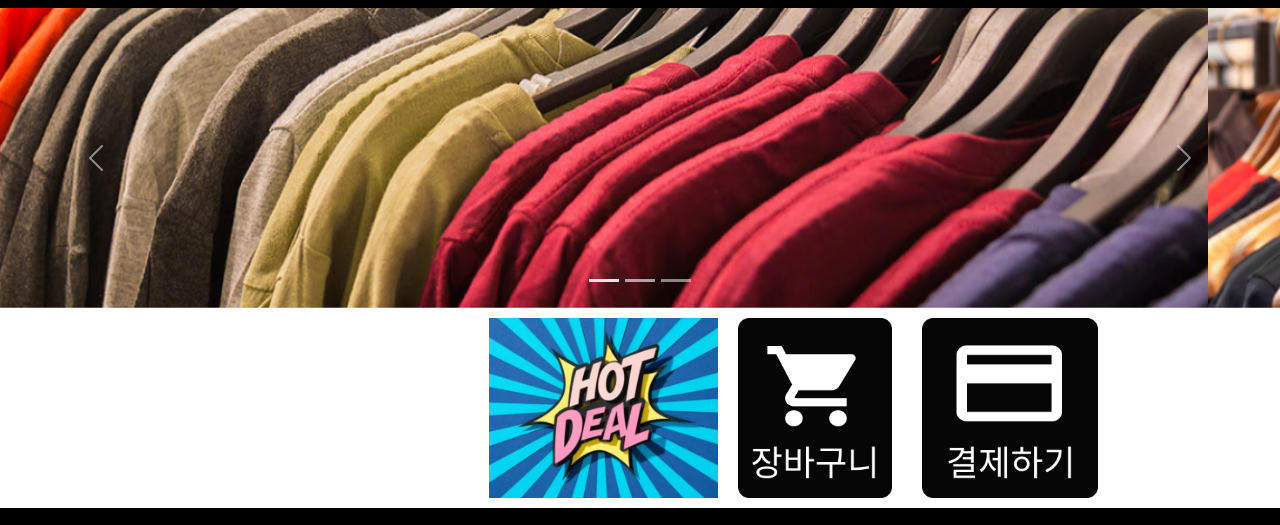
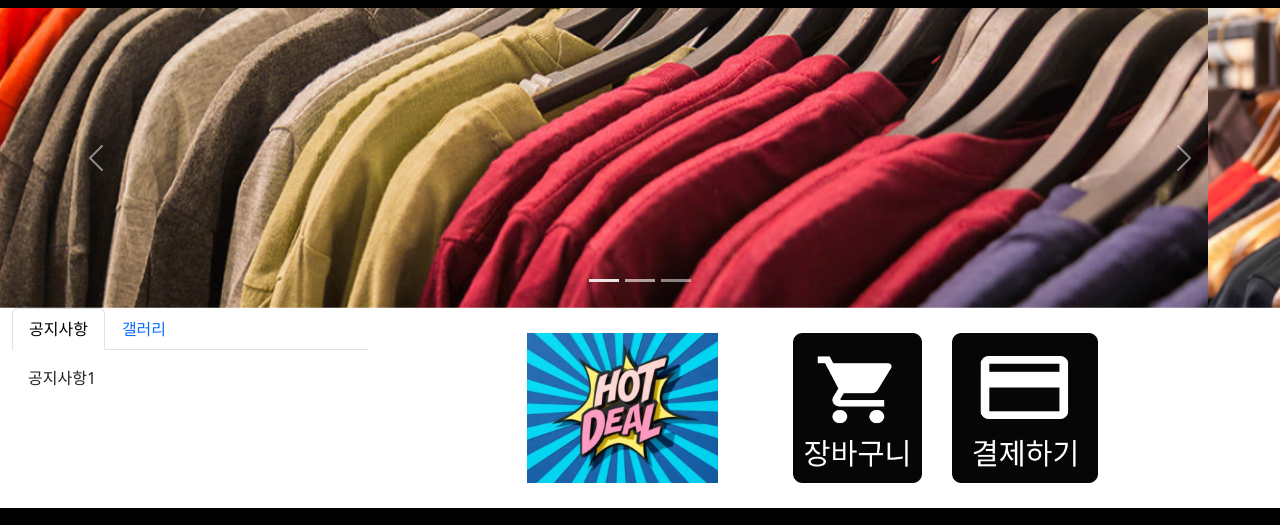
Before and after one commit to ghpark7/justshopping, a plain HTML site: page index.html in a window 1280 px wide. Shown: the part 92-617 px from the top of the page. Drawn offline with Linux system fonts and the light colour scheme.

Commit message:
Update index.html

```diff
--- a/index.html
+++ b/index.html
@@ -1,64 +1,93 @@
 <!DOCTYPE html>
 <html lang="ko">
+
 <head>
     <meta charset="UTF-8">
     <meta name="viewport" content="width=device-width, initial-scale=1.0">
-    <title>JUST 쇼핑몰</title>
+    <title>JUST Shopping</title>
     <link rel="stylesheet" href="bootstrap/css/bootstrap.min.css">
     <script src="https://kit.fontawesome.com/77fba380d7.js" crossorigin="anonymous"></script>
     <style>
         .bg-black {
             background-color: #000 !important;
         }
+
         .navbar {
             height: 100px;
             margin-bottom: 0;
         }
+
         .carousel-inner img {
             height: 300px;
             object-fit: cover;
         }
+
         .carousel {
             margin-bottom: 0;
         }
+
         .content-section {
             height: 200px;
             overflow: hidden;
             margin: 0;
         }
+
         .footer {
             height: 100px;
             display: flex;
             align-items: center;
             margin: 0;
         }
-        .footer p, .footer img, .footer i {
+
+        .footer p,
+        .footer img,
+        .footer i {
             margin: 0 10px;
             font-size: 24px;
         }
-        .navbar-nav .nav-item .nav-link:hover + .dropdown-menu,
+
+        .navbar-nav .nav-item .nav-link:hover+.dropdown-menu,
         .dropdown-menu:hover {
             display: block;
         }
+
         .content-section img {
-            max-height: 180px;
+            max-height: 150px;
             width: auto;
             margin: 10px;
         }
+
         .icon-container {
             display: flex;
             justify-content: flex-end;
             align-items: center;
             height: 100%;
         }
+
         .icon-container img {
             margin-right: 20px;
         }
+
         .icon-container img:last-child {
             margin-right: 30px;
         }
+
+        .tab-content {
+            height: 200px;
+            overflow: hidden;
+        }
+
+        .tab-content .tab-pane {
+            height: 100%;
+        }
+
+        .gallery img {
+            max-height: 150px;
+            margin-right: 10px;
+        }
     </style>
 </head>
+
 <body>
     <!-- Header -->
     <nav class="navbar navbar-expand-lg navbar-dark bg-black">
@@ -66,13 +95,15 @@
             <a class="navbar-brand" href="#">
                 <img src="images/logo.png" alt="Logo" height="40">
             </a>
-            <button class="navbar-toggler" type="button" data-bs-toggle="collapse" data-bs-target="#navbarNav" aria-controls="navbarNav" aria-expanded="false" aria-label="Toggle navigation">
+            <button class="navbar-toggler" type="button" data-bs-toggle="collapse" data-bs-target="#navbarNav"
+                aria-controls="navbarNav" aria-expanded="false" aria-label="Toggle navigation">
                 <span class="navbar-toggler-icon"></span>
             </button>
             <div class="collapse navbar-collapse" id="navbarNav">
                 <ul class="navbar-nav ms-auto">
                     <li class="nav-item dropdown">
-                        <a class="nav-link dropdown-toggle" href="#" id="tops" role="button" data-bs-toggle="dropdown" aria-expanded="false">탑</a>
+                        <a class="nav-link dropdown-toggle" href="#" id="tops" role="button" data-bs-toggle="dropdown"
+                            aria-expanded="false">탑</a>
                         <ul class="dropdown-menu" aria-labelledby="tops">
                             <li><a class="dropdown-item" href="#">블라우스</a></li>
                             <li><a class="dropdown-item" href="#">티</a></li>
@@ -81,7 +112,8 @@
                         </ul>
                     </li>
                     <li class="nav-item dropdown">
-                        <a class="nav-link dropdown-toggle" href="#" id="outers" role="button" data-bs-toggle="dropdown" aria-expanded="false">아우터</a>
+                        <a class="nav-link dropdown-toggle" href="#" id="outers" role="button" data-bs-toggle="dropdown"
+                            aria-expanded="false">아우터</a>
                         <ul class="dropdown-menu" aria-labelledby="outers">
                             <li><a class="dropdown-item" href="#">자켓</a></li>
                             <li><a class="dropdown-item" href="#">코트</a></li>
@@ -90,7 +122,8 @@
                         </ul>
                     </li>
                     <li class="nav-item dropdown">
-                        <a class="nav-link dropdown-toggle" href="#" id="pants" role="button" data-bs-toggle="dropdown" aria-expanded="false">팬츠</a>
+                        <a class="nav-link dropdown-toggle" href="#" id="pants" role="button" data-bs-toggle="dropdown"
+                            aria-expanded="false">팬츠</a>
                         <ul class="dropdown-menu" aria-labelledby="pants">
                             <li><a class="dropdown-item" href="#">청바지</a></li>
                             <li><a class="dropdown-item" href="#">짧은바지</a></li>
@@ -99,7 +132,8 @@
                         </ul>
                     </li>
                     <li class="nav-item dropdown">
-                        <a class="nav-link dropdown-toggle" href="#" id="accessories" role="button" data-bs-toggle="dropdown" aria-expanded="false">악세서리</a>
+                        <a class="nav-link dropdown-toggle" href="#" id="accessories" role="button"
+                            data-bs-toggle="dropdown" aria-expanded="false">악세서리</a>
                         <ul class="dropdown-menu" aria-labelledby="accessories">
                             <li><a class="dropdown-item" href="#">귀고리</a></li>
                             <li><a class="dropdown-item" href="#">목걸이</a></li>
@@ -115,9 +149,12 @@
     <!-- Image Slider -->
     <div id="carouselExampleIndicators" class="carousel slide" data-bs-ride="carousel">
         <div class="carousel-indicators">
-            <button type="button" data-bs-target="#carouselExampleIndicators" data-bs-slide-to="0" class="active" aria-current="true" aria-label="Slide 1"></button>
-            <button type="button" data-bs-target="#carouselExampleIndicators" data-bs-slide-to="1" aria-label="Slide 2"></button>
-            <button type="button" data-bs-target="#carouselExampleIndicators" data-bs-slide-to="2" aria-label="Slide 3"></button>
+            <button type="button" data-bs-target="#carouselExampleIndicators" data-bs-slide-to="0" class="active"
+                aria-current="true" aria-label="Slide 1"></button>
+            <button type="button" data-bs-target="#carouselExampleIndicators" data-bs-slide-to="1"
+                aria-label="Slide 2"></button>
+            <button type="button" data-bs-target="#carouselExampleIndicators" data-bs-slide-to="2"
+                aria-label="Slide 3"></button>
         </div>
         <div class="carousel-inner">
             <div class="carousel-item active">
@@ -130,11 +167,13 @@
                 <img src="images/image3.png" class="d-block w-100" alt="...">
             </div>
         </div>
-        <button class="carousel-control-prev" type="button" data-bs-target="#carouselExampleIndicators" data-bs-slide="prev">
+        <button class="carousel-control-prev" type="button" data-bs-target="#carouselExampleIndicators"
+            data-bs-slide="prev">
             <span class="carousel-control-prev-icon" aria-hidden="true"></span>
             <span class="visually-hidden">Previous</span>
         </button>
-        <button class="carousel-control-next" type="button" data-bs-target="#carouselExampleIndicators" data-bs-slide="next">
+        <button class="carousel-control-next" type="button" data-bs-target="#carouselExampleIndicators"
+            data-bs-slide="next">
             <span class="carousel-control-next-icon" aria-hidden="true"></span>
             <span class="visually-hidden">Next</span>
         </button>
@@ -144,6 +183,32 @@
     <div class="container my-0 content-section">
         <div class="row h-100">
             <div class="col-md-4 h-100">
+                <ul class="nav nav-tabs" id="myTab" role="tablist">
+                    <li class="nav-item" role="presentation">
+                        <button class="nav-link active" id="notice-tab" data-bs-toggle="tab" data-bs-target="#notice"
+                            type="button" role="tab" aria-controls="notice" aria-selected="true">공지사항</button>
+                    </li>
+                    <li class="nav-item" role="presentation">
+                        <button class="nav-link" id="gallery-tab" data-bs-toggle="tab" data-bs-target="#gallery"
+                            type="button" role="tab" aria-controls="gallery" aria-selected="false">갤러리</button>
+                    </li>
+                </ul>
+                <div class="tab-content" id="myTabContent">
+                    <div class="tab-pane fade show active" id="notice" role="tabpanel" aria-labelledby="notice-tab">
+                        <div class="p-3">
+                            <!-- 공지사항 내용 -->
+                            <p>공지사항1</p>
+                        </div>
+                    </div>
+                    <div class="tab-pane fade" id="gallery" role="tabpanel" aria-labelledby="gallery-tab">
+                        <div class="p-3 gallery d-flex justify-content-around">
+                            <!-- 갤러리 이미지 -->
+                            <img src="images/gallery1.png" alt="Gallery Image 1" class="img-fluid">
+                            <img src="images/gallery2.png" alt="Gallery Image 2" class="img-fluid">
+                            <img src="images/gallery3.png" alt="Gallery Image 3" class="img-fluid">
+                        </div>
+                    </div>
+                </div>
             </div>
             <div class="col-md-4 h-100">
                 <div class="d-flex align-items-center justify-content-end h-100 icon-container">
@@ -182,4 +247,5 @@
 
     <script src="bootstrap/js/bootstrap.bundle.min.js"></script>
 </body>
+
 </html>
```
